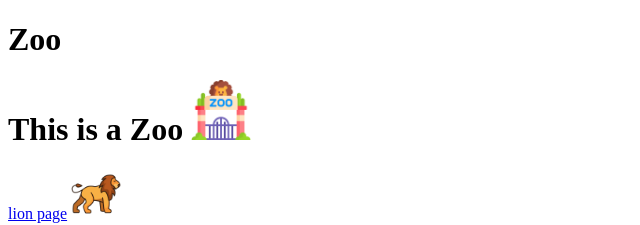
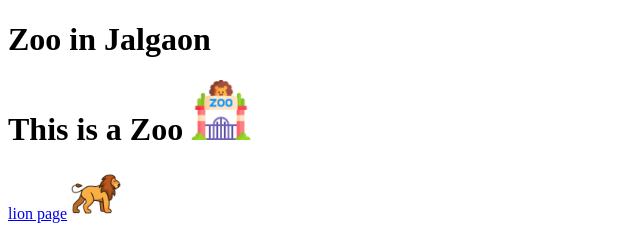
Before and after one commit to Mihir0607/Zoo, a plain HTML site: page index.html in a window 1280 px wide. Shown: the top 225 px of the page, without its empty margins (0-640 px from the left). Drawn offline with Linux system fonts and the light colour scheme.

Commit message:
Title added

```diff
--- a/index.html
+++ b/index.html
@@ -6,7 +6,7 @@
     <title>Zoo</title>
 </head>
 <body>
-    <h1>Zoo</h1>
+    <h1>Zoo in Jalgaon</h1>
     <h1>This is a Zoo <img src="./Icons/zoo.png" alt="zoo img" height="60"> </h1>
     <a href="./Pages/lion.html">lion page</a> <img src="./Icons/lion.png" alt="lion img" height="50"> <br> <br>
     <a href="./Pages/Peacock.html">Peacock page</a> <img src="./Icons/Peacock.png" alt="Peacock img" height="50" > <br> <br>
```
